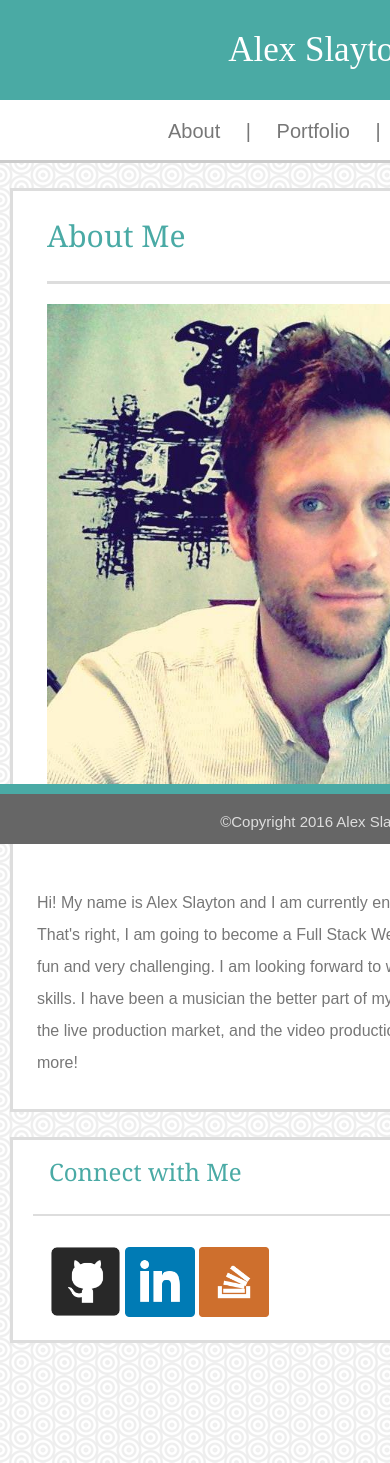
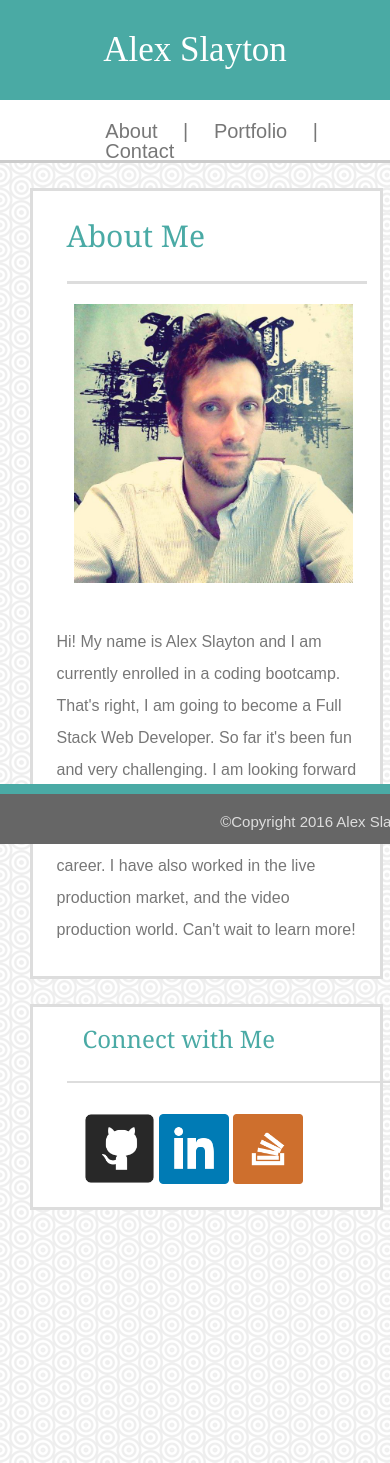
Before and after one commit to AlexSlayton/Responsive-Portfolio, a PHP site: page / in a window 390 px wide; the page is wider, and only the part inside the window is pictured. Shown: the top 1463 px of that part. Run offline with PHP 8.4, Linux system fonts and the light colour scheme.

Commit message:
Pushing HW1 to git and heroku

```diff
--- a/assets/css/style.css
+++ b/assets/css/style.css
@@ -25,7 +25,7 @@
 
 	.header {
 		background-color: #ffffff;
-		width: 960px;
+		width: 100%;
 		height: 100px;
 
 
@@ -219,11 +219,13 @@
 	}
 @media only screen and (max-width: 768px) {
 
-
+		.headerspace {
+			width: 768px;
+		}
 
 		.headerwrapper {
 			width: 768px;
-		margin: 0px auto;
+			margin: 0px auto;
 		}
 
 	     .header{
@@ -343,36 +345,38 @@
     	.headerspace {
 
     		height: 160px;
+    		width: 100%;
     	}
 
 		.headerwrapper {
-			width: 640px;
+			width:100%;
 		margin: 0px auto;
 		}
 
 	     .header{
-	  	width: 640px;
+	  	width: 100%;
 
 	  }
 	  	#myname {
-			width: 640px;
+			width: 100%;
 			margin:0px;
 	  	}
 
 		h2 {
 			float: none;
 			padding-top: 75px;
-			padding-left: 168px;
+			padding-left: 27%;
+
 			font-size: 20px;
 		}
 
 		.aboutwrapper {
-			width: 640px;
+			width: 90%;
 			margin: 0px auto;
 		}
 
 		.aboutme {
-			width:600px;
+			width:95%;
 			margin-top: 25px;
 			margin-bottom: 10px;
 			margin-left: 10px;
@@ -385,56 +389,70 @@
 		}
 		#profilepic {
 			float: left;
+			margin-left: none;
+			margin-right: none;
 		}
 		.img1 {
-			width: 540px;
-			height: 540px;
+			width: 95%;
+			height: 95%;
 			margin-bottom: 20px;
+
 		}
 /*Portfolio pictures inline*/
+		.portfoliopic {
+			width:100%;
+
+		}
 
 		#pic1 {
-			width: 540px;
-			height: 540px;
+
+			width: 450px;
+			height: 450px;
 			float: none;
 			margin:0px;
 			margin-bottom: 40px;
+			margin-left: 40px;
 		}
 		#pic2 {
-			width: 540px;
-			height: 540px;
+			width: 450px;
+			height: 450px;
 			float: none;
 			margin:0;
 			margin-bottom: 40px;
+			margin-left: 40px;
 		}
 		#pic3 {
-			width: 540px;
-			height: 540px;
+			width: 450px;
+			height: 450px;
 			float: none;
 			margin:0;
 			margin-bottom: 40px;
+			margin-left: 40px;
 		}
 		#pic4 {
-			width: 540px;
-			height: 540px;
+			width: 450px;
+			height: 450px;
 			float: none;
 			margin:0;
 			margin-bottom: 40px;
+			margin-left: 40px;
 		}
 		#pic5 {
-			width: 540px;
-			height: 540px;
+			width: 450px;
+			height: 450px;
 			float: none;
 			margin:0;
 			margin-bottom: 40px;
+			margin-left: 40px;
 		}
 		.connect {
 
 			float: left;
-			width: 614px;
+			width: 95%;
 			margin-top: 15px;
 			margin-bottom: 100px;
 			margin-left: 10px;
+			padding-left: 14px;
 		}
 		h4 {
 			text-align: left;
--- a/index.html
+++ b/index.html
@@ -8,6 +8,7 @@
 
 </head>
 <body>
+<div class="containerAll">
 
 	<div class="headerspace">
 		<div class="headerwrapper">
@@ -50,7 +51,7 @@
 			<a href="http://stackoverflow.com/users/6934432/alex-slayton">
 			<img src="assets/images/1476915842_stackoverflow-square-social-media.png" alt="stackoverflow" height="70" width="70"></a>
 
-	</div></div></div>
+	</div></div></div></div>
 
 
 <!--Footer-->
```
